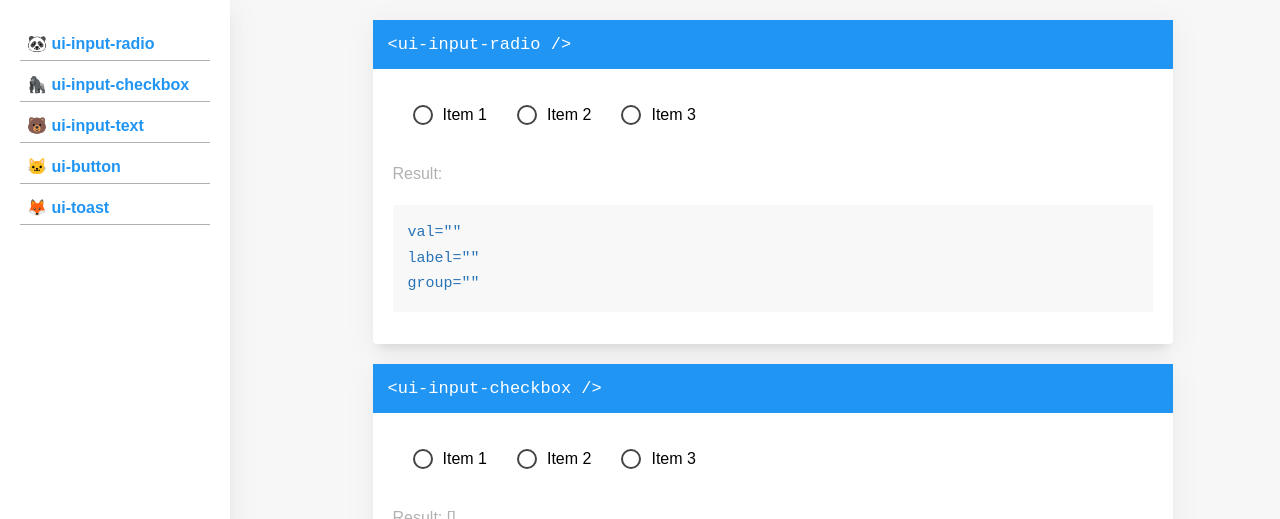
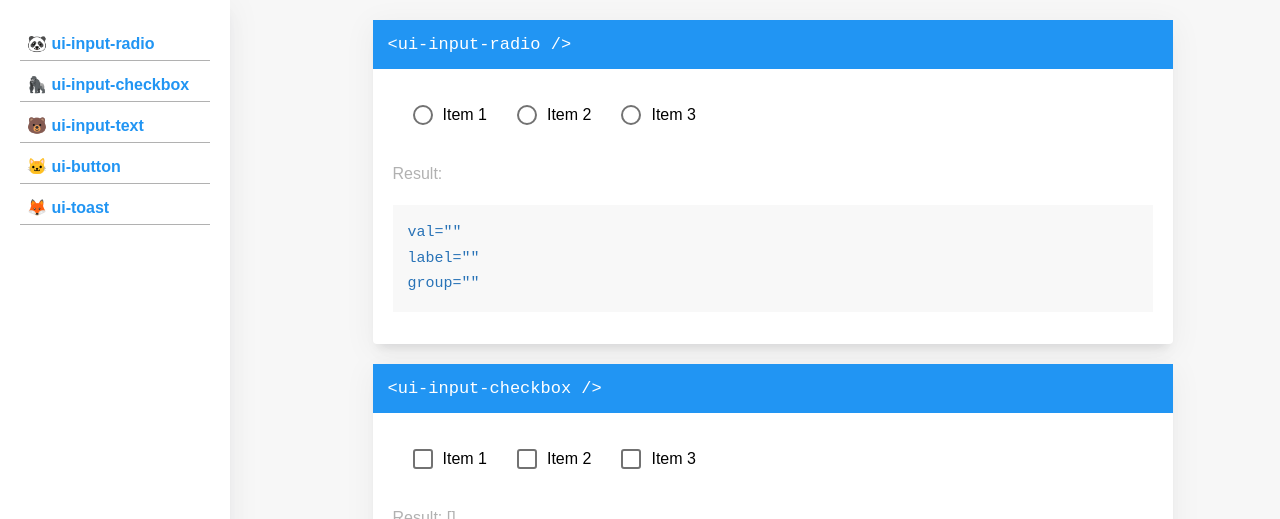
Before and after one commit to anton-sergeenkov/Vue-Uikit, a Vue app: page / in a window 1280 px wide. Shown: the top 519 px of the page. Built offline with nearby package versions, Linux system fonts and the light colour scheme.

Commit message:
checkbox go

```diff
--- a/src/components/ui/input-checkbox.vue
+++ b/src/components/ui/input-checkbox.vue
@@ -39,7 +39,7 @@ export default {
 
 <style scoped lang="scss">
 $color-primary: #005caf;
-$color-dark: #444444;
+$color-dark: #727272;
 $size: 20px;
 
 .component-ui-input-checkbox {
@@ -51,15 +51,18 @@ $size: 20px;
 input[type="checkbox"] {
     display: none;
     &:checked + .icon:after {
-        content: '';
-        display: block;
+        content: '✔';
+        display: flex;
+        justify-content: center;
+        align-items: center;
         width: $size / 2;
         height: $size / 2;
-        background: $color-primary;
-        border-radius: 50%;
+        color: #fff;
+        font-size: 13px;
     }
     &:checked + .icon {
         border: 2px solid $color-primary;
+        background: $color-primary;
     }
 }
 .icon {
@@ -70,6 +73,6 @@ input[type="checkbox"] {
     height: $size;
     margin: 10px;
     border: 2px solid $color-dark;
-    border-radius: 50%;
+    border-radius: 3px;
 }
 </style>
--- a/src/components/ui/input-radio.vue
+++ b/src/components/ui/input-radio.vue
@@ -19,7 +19,7 @@ export default {
 
 <style scoped lang="scss">
 $color-primary: #005caf;
-$color-dark: #444444;
+$color-dark: #727272;
 $size: 20px;
 
 .component-ui-input-radio {
```
